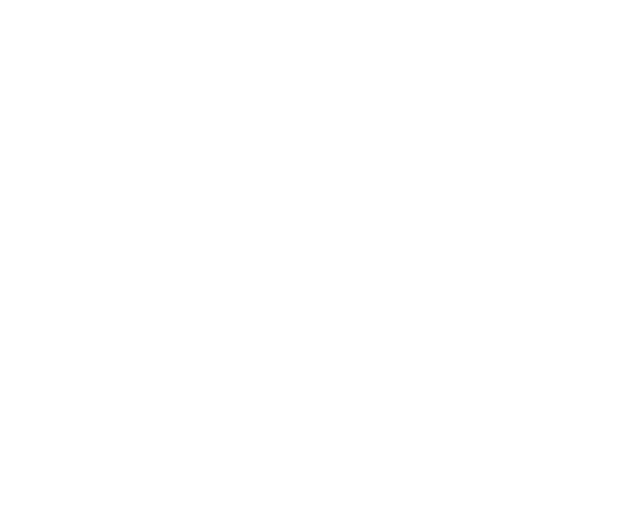
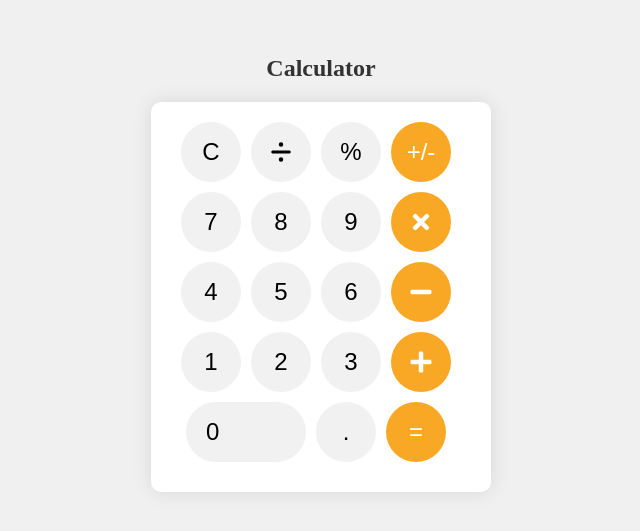
Before and after one commit to fatima-eyvazova/calculator, a React (Vite) app: page / in a window 1280 px wide. Shown: the part 135-666 px from the top of the page, without its empty margins (319-959 px from the left). Built offline with nearby package versions, Linux system fonts and the light colour scheme.

Commit message:
feat style

```diff
--- a/package.json
+++ b/package.json
@@ -11,7 +11,8 @@
   },
   "dependencies": {
     "react": "^18.3.1",
-    "react-dom": "^18.3.1"
+    "react-dom": "^18.3.1",
+    "react-icons": "^5.3.0"
   },
   "devDependencies": {
     "@eslint/js": "^9.9.0",
--- a/src/App.jsx
+++ b/src/App.jsx
@@ -1,5 +1,11 @@
+import Calculator from "./pages/Calculator/Calculator";
+
 function App() {
-  return <></>;
+  return (
+    <>
+      <Calculator />
+    </>
+  );
 }
 
 export default App;
--- /dev/null
+++ b/src/components/Button/Button.css
@@ -0,0 +1,39 @@
+button {
+  width: 60px;
+  height: 60px;
+  font-size: 24px;
+  background-color: #f1f1f1;
+  border: none;
+  border-radius: 50%;
+  cursor: pointer;
+  transition: background-color 0.3s ease;
+  display: flex;
+  align-items: center;
+  justify-content: center;
+}
+
+button:hover {
+  background-color: #e0e0e0;
+}
+
+button:active {
+  background-color: #ccc;
+}
+
+button.operator {
+  background-color: #f9a825;
+  color: white;
+}
+
+button.operator:hover {
+  background-color: #f57f17;
+}
+
+button.zero {
+  width: 120px;
+  height: 60px;
+  border-radius: 30px;
+  display: flex;
+  justify-content: flex-start;
+  padding-left: 20px;
+}
--- /dev/null
+++ b/src/components/Button/Button.jsx
@@ -0,0 +1,11 @@
+import "./Button.css";
+
+const Button = ({ className, onClick, children }) => {
+  return (
+    <button className={className} onClick={onClick}>
+      {children}
+    </button>
+  );
+};
+
+export default Button;
--- /dev/null
+++ b/src/pages/Calculator/Calculator.css
@@ -0,0 +1,52 @@
+body {
+  margin: 0;
+  height: 100vh;
+  background-color: #f0f0f0;
+  display: flex;
+  justify-content: center;
+  align-items: center;
+}
+
+.calculator-container {
+  display: flex;
+  align-items: center;
+  justify-content: center;
+  background-color: #ffffff;
+  padding: 20px;
+  border-radius: 10px;
+  box-shadow: 0px 0px 20px rgba(0, 0, 0, 0.1);
+  width: 300px;
+}
+
+.title {
+  text-align: center;
+  font-size: 24px;
+  margin-bottom: 20px;
+  color: #333;
+}
+
+.display {
+  background-color: #333;
+  color: #fff;
+  padding: 20px;
+  font-size: 32px;
+  text-align: right;
+  border-radius: 5px;
+}
+
+.buttons {
+  display: flex;
+  flex-direction: column;
+  align-items: center;
+}
+
+button {
+  margin-right: 10px;
+}
+.top-row,
+.number-row,
+.last-row {
+  display: flex;
+  flex-wrap: wrap;
+  margin-bottom: 10px;
+}
--- /dev/null
+++ b/src/pages/Calculator/Calculator.jsx
@@ -0,0 +1,57 @@
+import Button from "../../components/Button/Button";
+import { FaTimes, FaMinus, FaPlus } from "react-icons/fa";
+import { FaDivide } from "react-icons/fa6";
+
+import "./Calculator.css";
+
+const Calculator = () => {
+  return (
+    <>
+      <div className="calculator"></div>
+      <h1 className="title">Calculator</h1>
+      <div className="calculator-container">
+        <div className="buttons">
+          <div className="top-row">
+            <Button className="operator-clear">C</Button>
+            <Button className="button">
+              <FaDivide />
+            </Button>
+            <Button>%</Button>
+            <Button className="operator">+/-</Button>
+          </div>
+          <div className="number-row">
+            <Button>7</Button>
+            <Button>8</Button>
+            <Button>9</Button>
+            <Button className="operator">
+              <FaTimes />
+            </Button>
+          </div>
+          <div className="number-row">
+            <Button>4</Button>
+            <Button>5</Button>
+            <Button>6</Button>
+            <Button className="operator">
+              <FaMinus />
+            </Button>
+          </div>
+          <div className="number-row">
+            <Button>1</Button>
+            <Button>2</Button>
+            <Button>3</Button>
+            <Button className="operator">
+              <FaPlus />
+            </Button>
+          </div>
+          <div className="last-row">
+            <Button className="zero">0</Button>
+            <Button>.</Button>
+            <Button className="operator">=</Button>
+          </div>
+        </div>
+      </div>
+    </>
+  );
+};
+
+export default Calculator;
```
Also changed, not shown: 1 other file (tests, documents, lock files or other folders).
